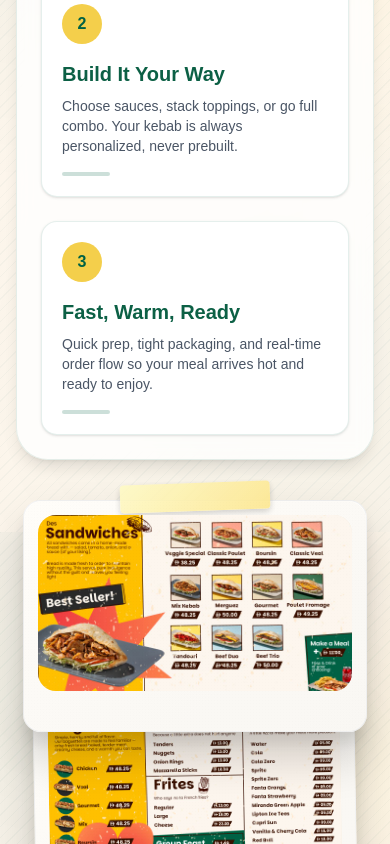
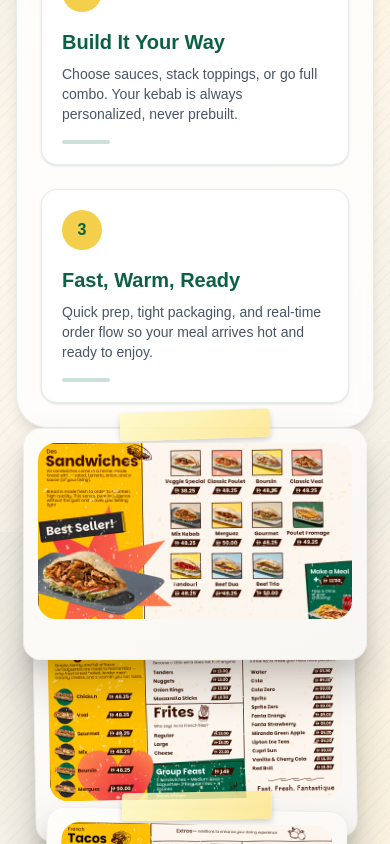
Before and after one commit to RaheemKhan0/Kebabscrib, a Next.js app: page / in a window 390 px wide. Shown: the part 1156-2000 px from the top of the page. Built offline with nearby package versions, Linux system fonts and the light colour scheme; no server answers; the database is empty; a web font is replaced by a local one.

Commit message:
changed the alignment of the these components so they dont case problems during runtime

```diff
--- a/components/Home/StoryCards.tsx
+++ b/components/Home/StoryCards.tsx
@@ -3,7 +3,7 @@
 const StoryCards = () => {
   return (
     <section
-      className="relative mx-auto mt-8 w-full max-w-screen-xl px-4 sm:px-6 lg:px-10"
+      className="relative mx-auto w-full max-w-screen-xl px-4 sm:px-6 lg:px-10"
     >
       <div className="absolute inset-0 -z-10 rounded-[32px] bg-[radial-gradient(circle_at_20%_20%,rgba(244,207,75,0.25),transparent_55%),radial-gradient(circle_at_80%_30%,rgba(0,98,68,0.18),transparent_50%)]" />
       <div className="grid gap-6 rounded-[32px] border border-KC_GREEN/10 bg-white/80 p-6 shadow-lg backdrop-blur sm:grid-cols-2 lg:grid-cols-3">
--- a/components/Menu/DisplayMenu.tsx
+++ b/components/Menu/DisplayMenu.tsx
@@ -3,7 +3,7 @@ import Image from "next/image";
 
 export const DisplayMenu = () => {
   return (
-    <section className="mx-auto mt-10 max-w-screen-xl px-4 sm:px-6 lg:px-10">
+    <section className="mx-auto max-w-screen-xl px-4 sm:px-6 lg:px-10">
       {/* <div className="rounded-[32px] border border-KC_GREEN/10 bg-white p-6 shadow-lg sm:p-8"> */}
         <div className="relative mx-auto flex min-h-[520px] w-full flex-col items-center justify-center gap-6 sm:min-h-[600px] lg:min-h-[680px]">
           <div className="relative flex w-full flex-col items-center justify-center">
```
